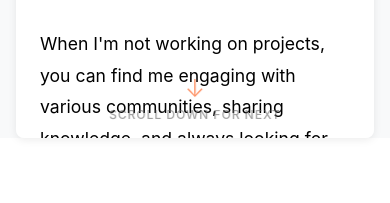
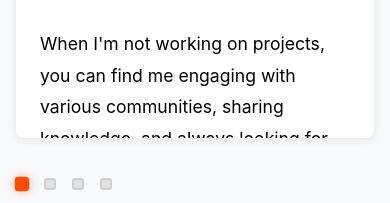
Before and after one commit to Jichuan14/jichuan14.github.io, a React (Vite) app: page / in a window 390 px wide. Shown: the part 744-947 px from the top of the page. Before the commit the page ends 914 px from the top, so only its background shows below. Built offline with nearby package versions, Linux system fonts and the light colour scheme.

Commit message:
update scrolling ui

```diff
--- a/src/App.css
+++ b/src/App.css
@@ -67,9 +67,19 @@
   font-weight: 300;
 }
 
+.content-wrapper {
+  display: flex;
+  align-items: flex-start;
+  justify-content: center;
+  gap: 1.5rem;
+  max-width: 1000px;
+  margin: 0 auto;
+  padding: 0 2rem;
+}
+
 .main-content {
   max-width: 900px;
-  margin: 0 auto;
+  width: 100%;
   background: #ffffff;
   padding: 3rem;
   border-radius: 8px;
@@ -252,43 +262,45 @@
   display: flex;
   flex-direction: column;
   align-items: center;
-  gap: 0.5rem;
+  gap: 0.3rem;
   z-index: 10;
   pointer-events: none;
-  animation: fadeInOut 2s ease-in-out infinite;
+  animation: fadeInOut 3s ease-in-out infinite;
+  opacity: 0.25;
+}
+
+.scroll-hint-top {
+  top: 0.5rem;
+}
+
+.scroll-hint-bottom {
+  bottom: 0.5rem;
+}
+
+.scroll-hint-icon {
+  font-size: 1rem;
+  color: #FC4C02;
+  animation: bounce 2s ease-in-out infinite;
+  font-weight: 300;
   opacity: 0.6;
 }
 
-.scroll-hint-top {
-  top: 1rem;
-}
-
-.scroll-hint-bottom {
-  bottom: 1rem;
-}
-
-.scroll-hint-icon {
-  font-size: 1.5rem;
-  color: #FC4C02;
-  animation: bounce 1.5s ease-in-out infinite;
-  font-weight: 300;
-}
-
 .scroll-hint-text {
-  font-size: 0.75rem;
-  color: #666;
+  font-size: 0.65rem;
+  color: #999;
   text-transform: uppercase;
-  letter-spacing: 1px;
-  font-weight: 500;
+  letter-spacing: 0.5px;
+  font-weight: 400;
   white-space: nowrap;
+  opacity: 0.5;
 }
 
 @keyframes fadeInOut {
   0%, 100% {
-    opacity: 0.4;
+    opacity: 0.15;
   }
   50% {
-    opacity: 0.8;
+    opacity: 0.35;
   }
 }
 
@@ -297,7 +309,7 @@
     transform: translateY(0);
   }
   50% {
-    transform: translateY(5px);
+    transform: translateY(3px);
   }
 }
 
@@ -334,6 +346,56 @@
   opacity: 1;
 }
 
+/* Section Indicator */
+.section-indicator {
+  display: flex;
+  flex-direction: column;
+  gap: 1rem;
+  position: sticky;
+  top: 50%;
+  transform: translateY(-50%);
+  align-items: center;
+  padding: 1rem 0;
+  height: fit-content;
+}
+
+.indicator-square {
+  width: 12px;
+  height: 12px;
+  background: #e0e0e0;
+  border: 2px solid #d0d0d0;
+  border-radius: 3px;
+  cursor: pointer;
+  transition: all 0.3s ease;
+  position: relative;
+}
+
+.indicator-square:hover {
+  background: #f0f0f0;
+  border-color: #FC4C02;
+  transform: scale(1.1);
+}
+
+.indicator-square.active {
+  background: #FC4C02;
+  border-color: #FC4C02;
+  box-shadow: 0 0 8px rgba(252, 76, 2, 0.4);
+  transform: scale(1.2);
+}
+
+.indicator-square.active::after {
+  content: '';
+  position: absolute;
+  left: -8px;
+  top: 50%;
+  transform: translateY(-50%);
+  width: 0;
+  height: 0;
+  border-top: 4px solid transparent;
+  border-bottom: 4px solid transparent;
+  border-right: 6px solid #FC4C02;
+}
+
 @media (max-width: 768px) {
   .name {
     font-size: 2.5rem;
@@ -348,9 +410,14 @@
     padding: 0.4rem 0.8rem;
   }
 
+  .content-wrapper {
+    flex-direction: column;
+    padding: 0 1rem;
+  }
+
   .main-content {
     padding: 2rem 1.5rem;
-    margin: 0 1rem 2rem 1rem;
+    margin: 0;
     max-height: calc(100vh - 200px);
   }
 
@@ -362,4 +429,18 @@
     padding: 0.8rem 2rem;
     font-size: 0.9rem;
   }
+
+  .section-indicator {
+    flex-direction: row;
+    justify-content: center;
+    position: static;
+    transform: none;
+    top: auto;
+    padding: 1rem 0;
+    gap: 1rem;
+  }
+
+  .indicator-square.active::after {
+    display: none;
+  }
 }
--- a/src/App.jsx
+++ b/src/App.jsx
@@ -8,8 +8,6 @@ import Hobby from './components/Hobby'
 function App() {
   const [activeSection, setActiveSection] = useState('About Me')
   const [isAnimating, setIsAnimating] = useState(false)
-  const [showScrollDownHint, setShowScrollDownHint] = useState(true)
-  const [showScrollUpHint, setShowScrollUpHint] = useState(false)
   const contentRef = useRef(null)
   const scrollTimeoutRef = useRef(null)
 
@@ -55,51 +53,10 @@ function App() {
     }, 150)
   }
 
-  // Update scroll hints based on scroll position
-  const updateScrollHints = () => {
-    const element = contentRef.current
-    if (!element) return
-
-    const { scrollTop, scrollHeight, clientHeight } = element
-    const maxScroll = scrollHeight - clientHeight
-    const isScrollable = maxScroll > 10
-    const hasNext = getNextSection(activeSection) !== null
-    const hasPrevious = getPreviousSection(activeSection) !== null
-
-    // Show scroll down hint if at top and (content is scrollable OR has next section)
-    setShowScrollDownHint(
-      scrollTop < 50 && (isScrollable || hasNext)
-    )
-
-    // Show scroll up hint if at bottom and has previous section
-    setShowScrollUpHint(
-      scrollTop + clientHeight >= scrollHeight - 50 && hasPrevious
-    )
-  }
-
   // Reset scroll position when section changes
   useEffect(() => {
     if (contentRef.current) {
       contentRef.current.scrollTop = 0
-      // Use setTimeout to ensure DOM is updated
-      setTimeout(() => updateScrollHints(), 100)
-    }
-  }, [activeSection])
-
-  // Track scroll position for hints
-  useEffect(() => {
-    const handleScrollUpdate = () => {
-      updateScrollHints()
-    }
-
-    const contentElement = contentRef.current
-    if (contentElement) {
-      contentElement.addEventListener('scroll', handleScrollUpdate, { passive: true })
-      // Initial check after a short delay
-      setTimeout(() => updateScrollHints(), 100)
-      return () => {
-        contentElement.removeEventListener('scroll', handleScrollUpdate)
-      }
     }
   }, [activeSection])
 
@@ -270,23 +227,23 @@ function App() {
         <h1 className="name">Jichuan Wu</h1>
       </header>
 
-      <main className="main-content" ref={contentRef}>
-        {showScrollUpHint && (
-          <div className="scroll-hint scroll-hint-top">
-            <div className="scroll-hint-icon">↑</div>
-            <span className="scroll-hint-text">Scroll up for previous</span>
+      <div className="content-wrapper">
+        <main className="main-content" ref={contentRef}>
+          <div className={`content-section ${isAnimating ? 'fade-out' : 'fade-in'}`}>
+            {renderSection()}
           </div>
-        )}
-        <div className={`content-section ${isAnimating ? 'fade-out' : 'fade-in'}`}>
-          {renderSection()}
+        </main>
+        <div className="section-indicator">
+          {sections.map((section, index) => (
+            <div
+              key={section}
+              className={`indicator-square ${activeSection === section ? 'active' : ''}`}
+              onClick={() => handleSectionChange(section)}
+              title={section}
+            />
+          ))}
         </div>
-        {showScrollDownHint && (
-          <div className="scroll-hint scroll-hint-bottom">
-            <div className="scroll-hint-icon">↓</div>
-            <span className="scroll-hint-text">Scroll down for next</span>
-          </div>
-        )}
-      </main>
+      </div>
     </div>
   )
 }
```
